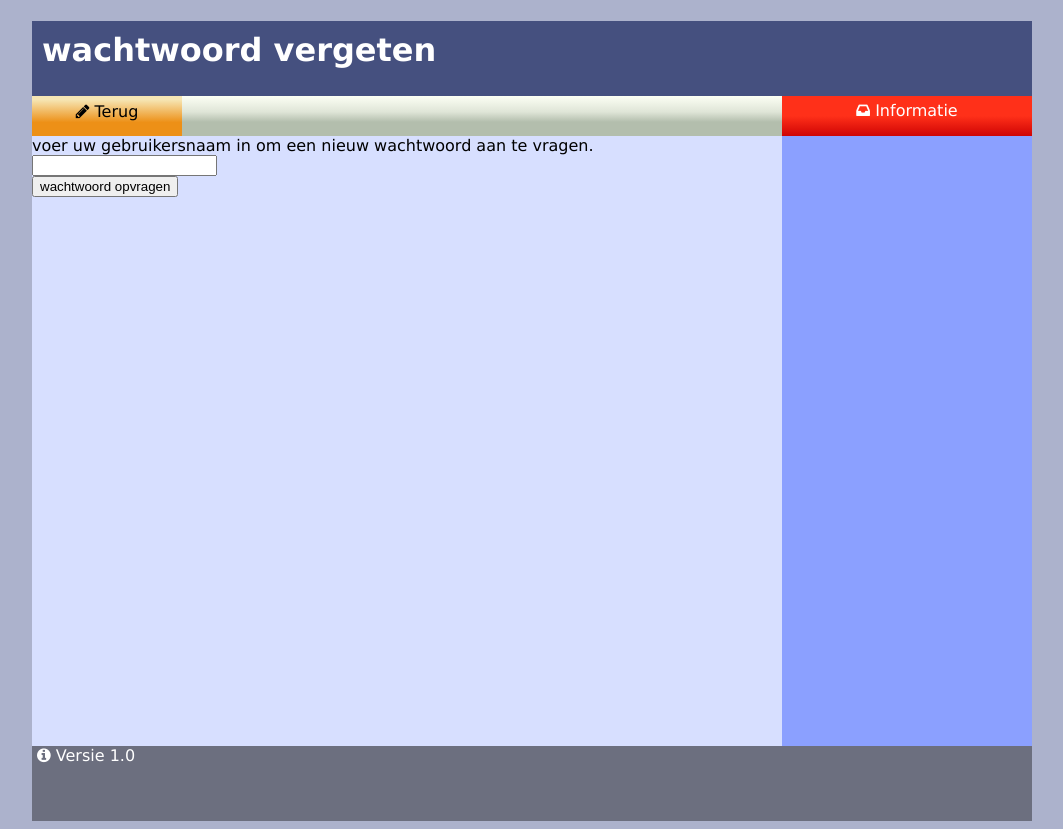
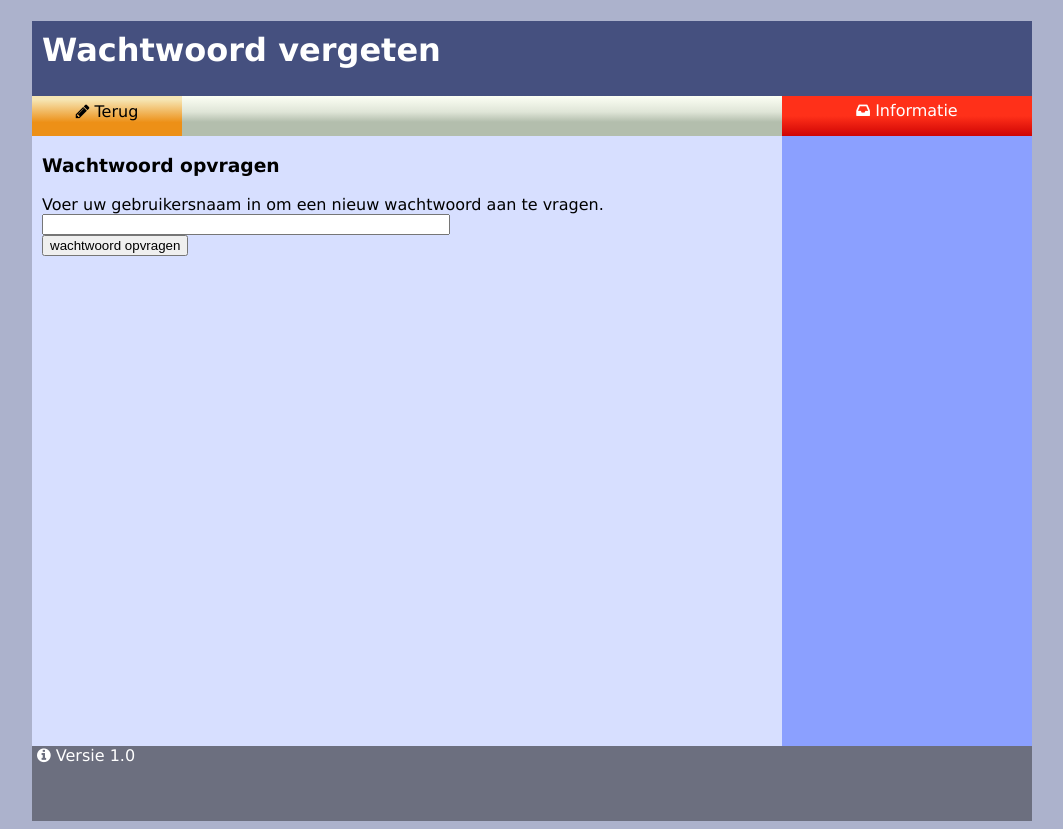
Before and after one commit to Lastje/PW7---ROCAVENTUSAO, a PHP site: template templates/passwordForgot.php in a window 1280 px wide. Shown: the whole page, without its empty margins (108-1171 px from the left). Run offline with PHP 8.4, Linux system fonts and the light colour scheme; the template is opened without the code that fills it, so the values that code supplies are empty; some libraries are stand-ins or nearby versions.

Commit message:
final updates

```diff
--- a/templates/inloggen.php
+++ b/templates/inloggen.php
@@ -13,7 +13,7 @@
 
 	<div class="innerContent">
 	<div id="option_menu" >
-			<div class="option_item" style="width:initial;" ><a href="../../PW7/wachtwoordvergeten/"><i class="fa fa-power-off" ></i> Wachtwoord vergeten</a></div>
+			<div class="option_item" style="width:250px;" ><a href="../../PW7/wachtwoordvergeten/"><i class="fa fa-power-off" ></i> Wachtwoord vergeten</a></div>
 			<div class="option_item"><a href="../../PW7/registreren/"><i class="fa fa-power-off"></i> Registreren</a></div>
 	</div>
 		<form style="margin-top:100px;" id="inlogForm" method="post" action="../../PW7/inloggen/" >
--- a/templates/passwordForgot.php
+++ b/templates/passwordForgot.php
@@ -3,7 +3,7 @@
 <div class="content">
 
 	<div class="header">
- 		<h1 id="header_h1">wachtwoord vergeten</h1>
+ 		<h1 id="header_h1">Wachtwoord vergeten</h1>
  	</div>
 
 	<div class="sideBar">
@@ -14,11 +14,12 @@
 		<div id="option_menu">
 	        <div class="option_item"><i class="fa fa-pencil"></i> <a href="../../PW7/inloggen/">Terug</a> </div>
 	    </div>
-	<div style="position:absolute; margin-top:40px;">
+		<div style="position:absolute; margin-top:40px; margin-left:10px;">
+		<h3>Wachtwoord opvragen</h3>
 		<form method="post" action="../../PW7/DopasswordForgot/">
-		<div> voer uw gebruikersnaam in om een nieuw wachtwoord aan te vragen. </div>
-		<div><input type="text" name="username" /> </div>
-		<div><input type="submit" value="wachtwoord opvragen" /></div>
+			<div>Voer uw gebruikersnaam in om een nieuw wachtwoord aan te vragen. </div>
+			<div><input style="width:400px;"type="text" name="username" /> </div>
+			<div><input  type="submit" value="wachtwoord opvragen" /></div>
 		</form>
 		<?php if(isset($_SESSION['nameerror'])){echo $_SESSION['nameerror'];}$_SESSION['nameerror']=NULL; ?>
 		</div>
```
Lines whose indentation alone changed are shown as unchanged.
